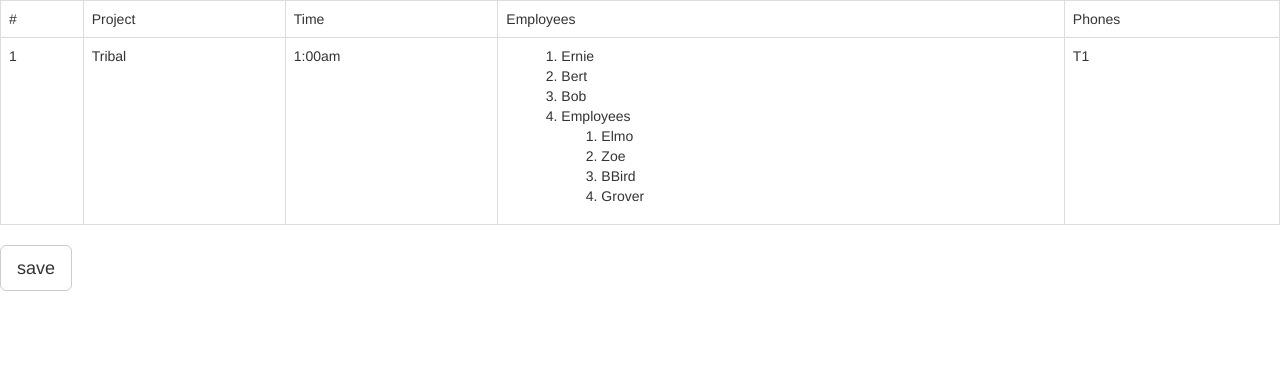
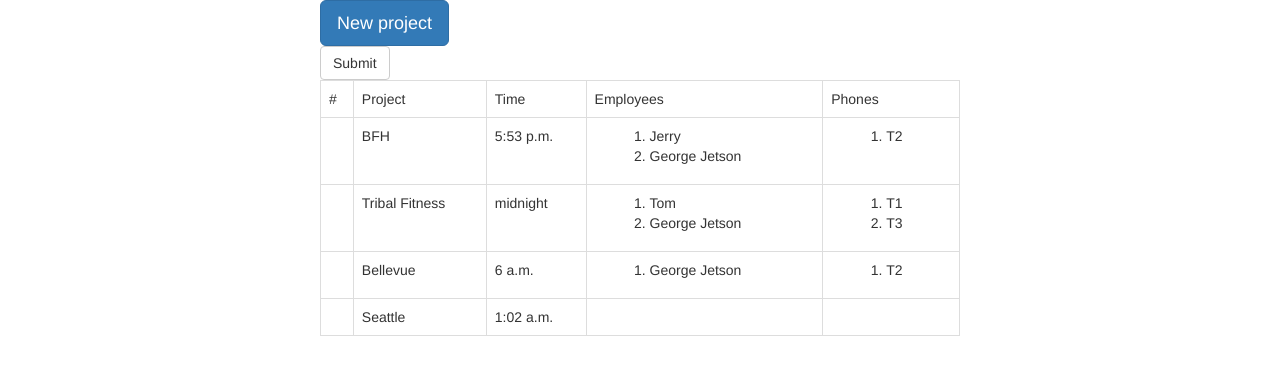
Before and after one commit to rubacalypse/alabama, a Django app: page / in a window 1280 px wide. Shown: the top 375 px of the page. Run offline with Django 3.2, Linux system fonts and the light colour scheme; data comes from the database, SQL or seed files in the repository; both versions use the stored data as it was after the commit; some libraries are stand-ins or nearby versions.

Commit message:
Add new project form

```diff
--- a/daily/templates/daily/div-test.html
+++ b/daily/templates/daily/div-test.html
@@ -15,8 +15,18 @@
 
     </head>
     <body>
-
-      <table class="table table-bordered">
+      <div id="daily-view">
+        <button type="button" class="btn btn-primary btn-lg" onclick="addProject()">New project</button>
+        <form method="post" action="new_project" onsubmit="saveProject()">
+          {% csrf_token %}
+          <button type="submit" class="btn btn-default">Submit</button>
+          <input type="hidden" name="proj-name" id="proj-name"/>
+          <input type="hidden" name="proj-time" id="proj-time"/>
+          <input type="hidden" name="proj-emps" id="proj-emps"/>
+          <input type="hidden" name="proj-phone" id="proj-phone"/>
+        </form>
+          <table class="table table-bordered" id="daily-table">
+          <tbody>
             <tr>
               <td>#</td>
               <td>Project</td>
@@ -24,34 +34,40 @@
               <td>Employees</td>
               <td>Phones</td>
             </tr>
+            {% for project in schedule.all %}
             <tr>
-          <td>1</td>
-          <td>Tribal</td>
-          <td>1:00am</td>
+              <td></td>
+              <td>{{ project.name }}</td>
+              <td>{{ project.time }}</td>
               <td>
                 <div class="container-fluid">
-              <ol class='nested_with_switch'>
-                <li>Ernie</li>
-                <li>Bert</li>
-                <li>Bob</li>
-                <li>Employees
-                  <ol id="emps">
-                    <li>Elmo</li>
-                    <li>Zoe</li>
-                    <li>BBird</li>
-                    <li>Grover</li>
-                  </ol>
-                </li>
+                  <ol class='nested_with_switch' id="emps">
+                    {% for emp in project.employee.all %}
+                    <li>{{ emp.name }}</li>
+                    {% endfor %}
                   </ol>
                 </div>
               </td>
-            <td>T1</td>
+              <td>
+                <div class="container-fluid">
+                  <ol class='nested_with_switch' id="tels">
+                    {% for tel in project.phone.all %}
+                    <li>{{ tel.number }}</li>
+                    {% endfor %}
+                  </ol>
+                </div>
+              </td>
+              {% endfor %}
+            </tbody>
           </table>
-
-      <button type="button" class="btn btn-default btn-lg" onclick="printEmployees()">save</button>
+        </div>
 
 
         <style type="text/css">
+          body {
+            margin: auto;
+            width: 50%;
+          }
           body.dragging, body.dragging * {
             cursor: move !important;
           }
@@ -87,12 +103,44 @@
 
         <script>
 
-        function printEmployees() {
-          $("#emps").children('li').each(function() {
-            console.log($(this).text());
-          });
+
+          //function showEmps() {
+            //    <div class="container-fluid">
+              //    <ol class='nested_with_switch' id="emps">
+                //    {% for emp in project.employee.all %}
+                  //  <li>{{ emp.name }}</li>
+                   // {% endfor %}
+                 // </ol>
+                //</div>
+              //}
+
+          function saveProject(){
+            $('#proj-name').val($('#new-name').val());
+            $('#proj-time').val($('#new-time').val());
+            $('#proj-emps').val($('#new-emps').val());
+            $('#proj-phone').val($('#new-phone').val());
+            console.log($('#proj-name').val());
+            console.log($('#proj-time').val());
+            console.log($('#proj-emps').val());
+            console.log($('#proj-phone').val());
           }
 
+          function addProject(){
+            $('#daily-table > tbody:last-child').append($('<tr>')
+                .append($('<td>'))
+                .append($('<td>')
+                  .append($('<input type="text" id="new-name">')))
+                .append($('<td>')
+                  .append($('<input type="text" id="new-time">')))
+                .append($('<td>')
+                  .append($('<input type="text" id="new-emps">')))
+                .append($('<td>')
+                  .append($('<input type="text" id="new-phone">')))
+              );
+            $('#new-name').focus();
+            }
+
+//emp_names
               $('.item-list').sortable({
                 group: 'list-group',
                 pullPlaceholder: false,
@@ -103,8 +151,9 @@
                 group: 'nested',
                 afterMove: function (placeholder, container) {
                   if(oldContainer != container){
-              if(oldContainer)
+                    if(oldContainer){
                       oldContainer.el.removeClass("active");
+                    }
                     container.el.addClass("active");
                     oldContainer = container;
                   }
--- a/daily/urls.py
+++ b/daily/urls.py
@@ -7,4 +7,5 @@ urlpatterns = [
         url(r'^$', views.index, name='index'),
         url(r'^(?P<year>[0-9]{4})/(?P<month>[0-9]{2})/(?P<day>[0-9]{2})/$',
           views.show_schedule, name='show_schedule'),
+        url(r'^new_project', views.new_project, name='new'),
         ]
--- a/daily/views.py
+++ b/daily/views.py
@@ -1,17 +1,41 @@
 from django.shortcuts import render
-from django.http import HttpResponse
+from django.http import HttpResponse, HttpResponseRedirect
 from django.utils import timezone
+from django.utils.dateparse import parse_time
 
-from .models import Project
+from .models import Project, Employee, Phone
 
 import datetime
 
 def index(request):
   today = timezone.now().date()
   todays_schedule = Project.objects.filter(date=today)
-  context = {'schedule': todays_schedule, 'date': today}
+  employee_names = Employee.objects.all()
+  context = {'schedule': todays_schedule, 'date': today, 'emp_names':
+      employee_names}
   return render(request, 'daily/div-test.html/', context)
 
 def show_schedule(request, year, month, day):
   date = datetime.date(int(year), int(month), int(day))
   return render(request, 'daily/boot-test.html', {'date': date})
+
+def new_project(request):
+  print(request.POST)
+  pname = request.POST['proj-name']
+  ptime = request.POST['proj-time']
+  pemps = request.POST['proj-emps']
+  pphones = request.POST['proj-phone']
+  print(pemps[0])
+
+  p = Project()
+  p.name=pname
+  p.date=timezone.now().date()
+  p.time=parse_time(ptime)
+  p.save()
+  p.employee.add(Employee.objects.get(name=pemps))
+  p.phone.add(Phone.objects.get(number=pphones))
+
+  p.save()
+
+  #add new project
+  return HttpResponseRedirect('/daily')
--- a/liverpool/urls.py
+++ b/liverpool/urls.py
@@ -20,6 +20,6 @@ import datetime
 urlpatterns = [
     url(r'^$', include('daily.urls')),
     #should probably redirect this?
-    url(r'^daily/', include('daily.urls')),
+    url(r'^daily/', include('daily.urls', namespace='daily')),
     url(r'^admin/', admin.site.urls),
 ]
```
Also changed, not shown: db.sqlite3, 3 other files. Lines whose indentation alone changed are shown as unchanged.
